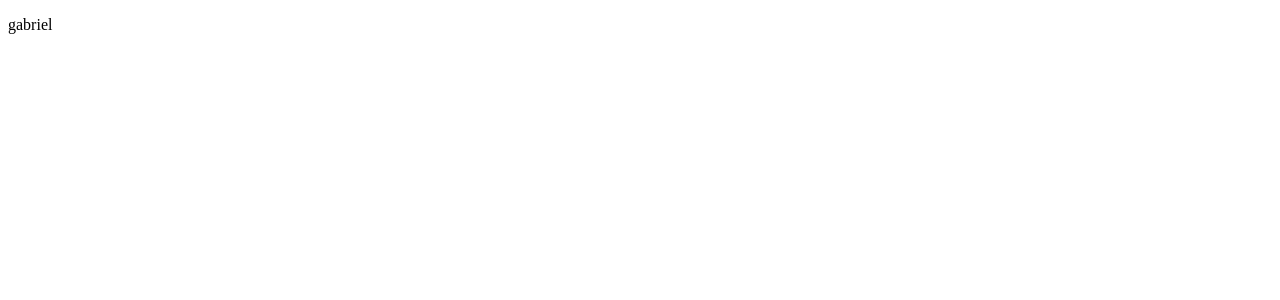
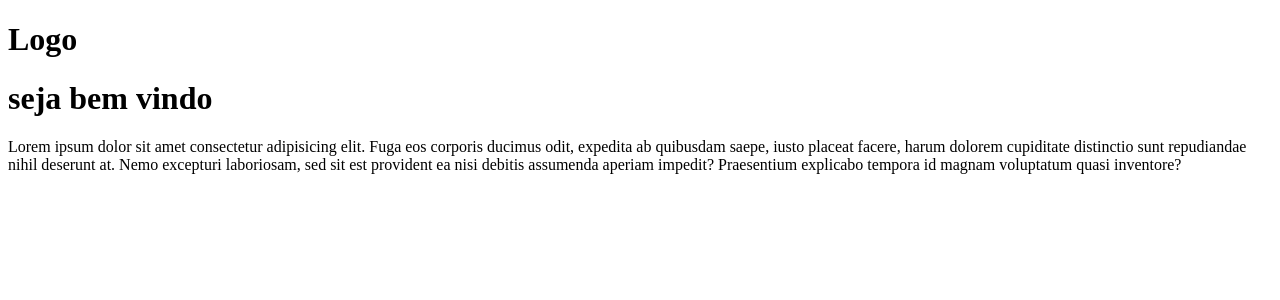
Before and after one commit to gbrielbram18/fic-javascript-jane, a React (Vite) app in the folder react/primeiro-projeto/: page / in a window 1280 px wide. Shown: the top 300 px of the page. Built offline with nearby package versions, Linux system fonts and the light colour scheme.

Commit message:
adicionando arquivos react

```diff
--- a/react/primeiro-projeto/src/App.jsx
+++ b/react/primeiro-projeto/src/App.jsx
@@ -5,9 +5,21 @@ function App() {
 
   return (
     <>
-    <p>
-      gabriel
-    </p>
+    <div className="container">
+      <header>
+        <h1>Logo</h1>
+      </header>
+
+      <h1>seja bem vindo</h1>
+
+
+      <p>
+        Lorem ipsum dolor sit amet consectetur adipisicing elit.
+         Fuga eos corporis ducimus odit, expedita ab quibusdam saepe, iusto placeat facere, harum dolorem cupiditate distinctio sunt repudiandae nihil deserunt at.
+          Nemo excepturi laboriosam, sed sit est provident ea nisi debitis assumenda aperiam impedit? Praesentium explicabo tempora id magnam voluptatum quasi inventore?
+      </p>
+
+    </div>
 
     </>
   )
```
